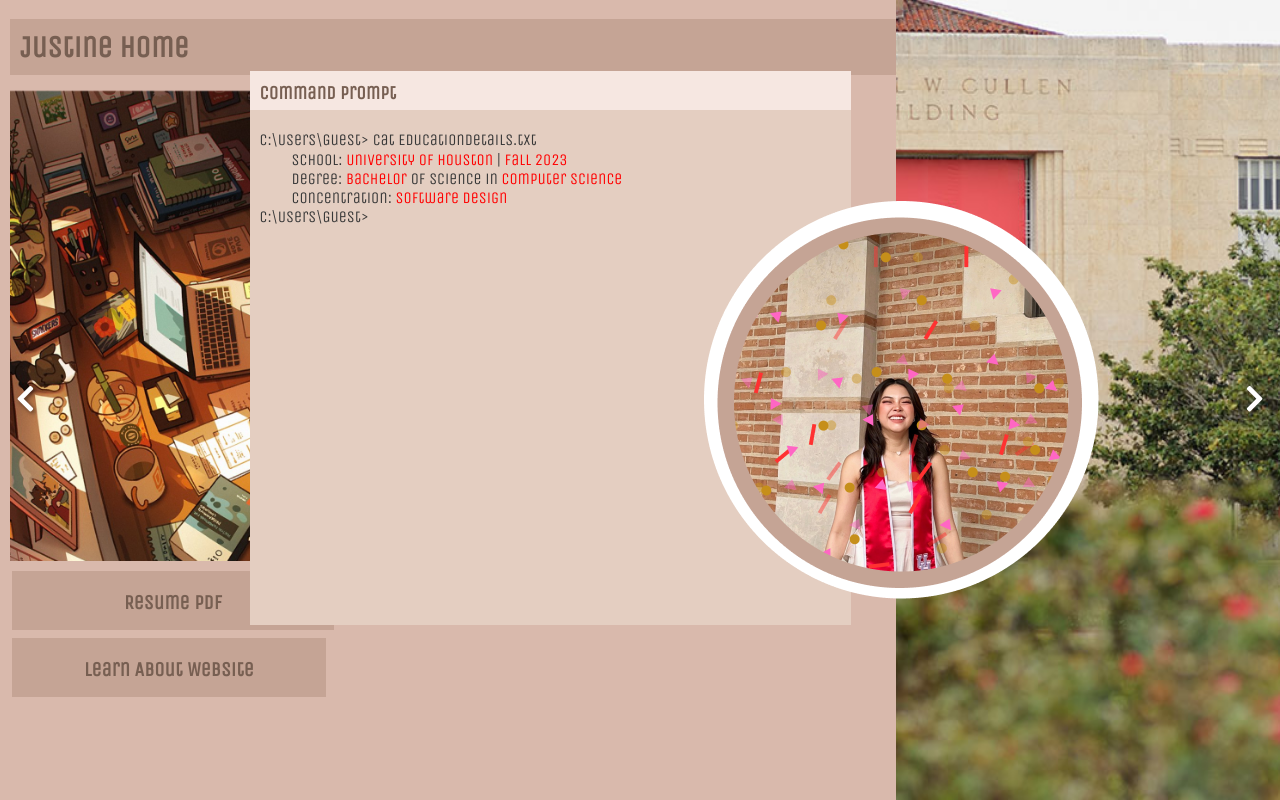
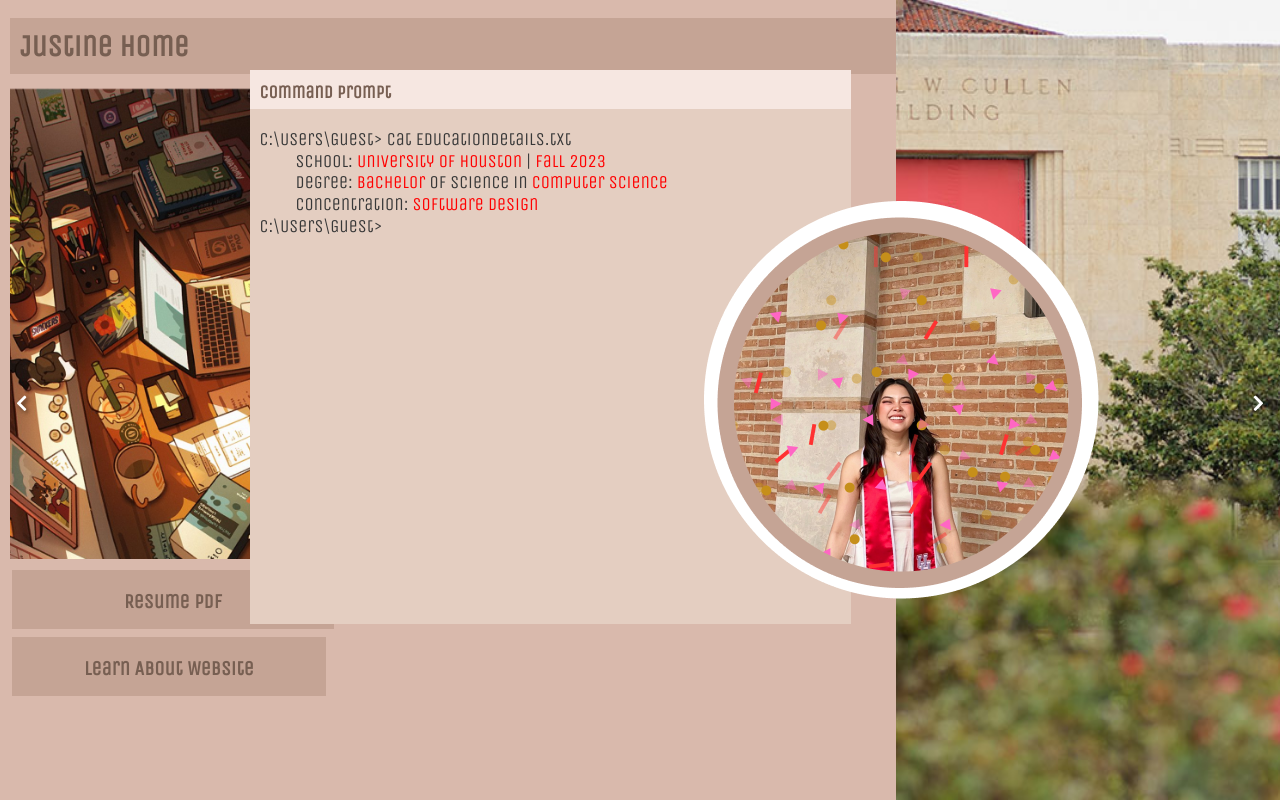
Before and after one commit to justinetrann/portfolio, a React (Create React App) app in the folder portfolio/: page / in a window 1280 px wide. Shown: the top 800 px of the page. Built offline with nearby package versions, Linux system fonts and the light colour scheme.

Commit message:
font-size increase cmd prompt

```diff
--- a/portfolio/src/cmdPrompt.css
+++ b/portfolio/src/cmdPrompt.css
@@ -1,3 +1,6 @@
+*{
+    font-size: 18px;
+}
 .stylecmdprompt {
     background-color: #F6E7E1;
     padding: 1px 0 0 0;
@@ -53,13 +56,12 @@
 }
 
 .cmdInput {
-    width: 98%;
+    width: 100%;
     background-color: #E4CEC1;
     color: #383838;
     border: none;
     font-family: 'Unica One', sans-serif;
     line-height: 1.2;
-    resize: none;
     outline: none;
 }
 
```
